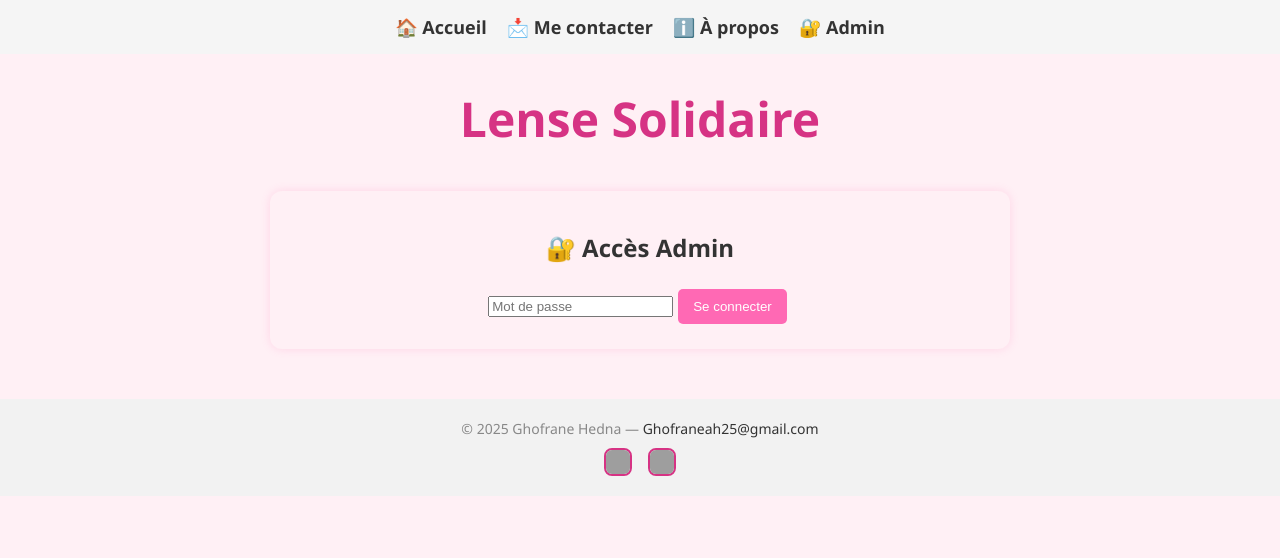
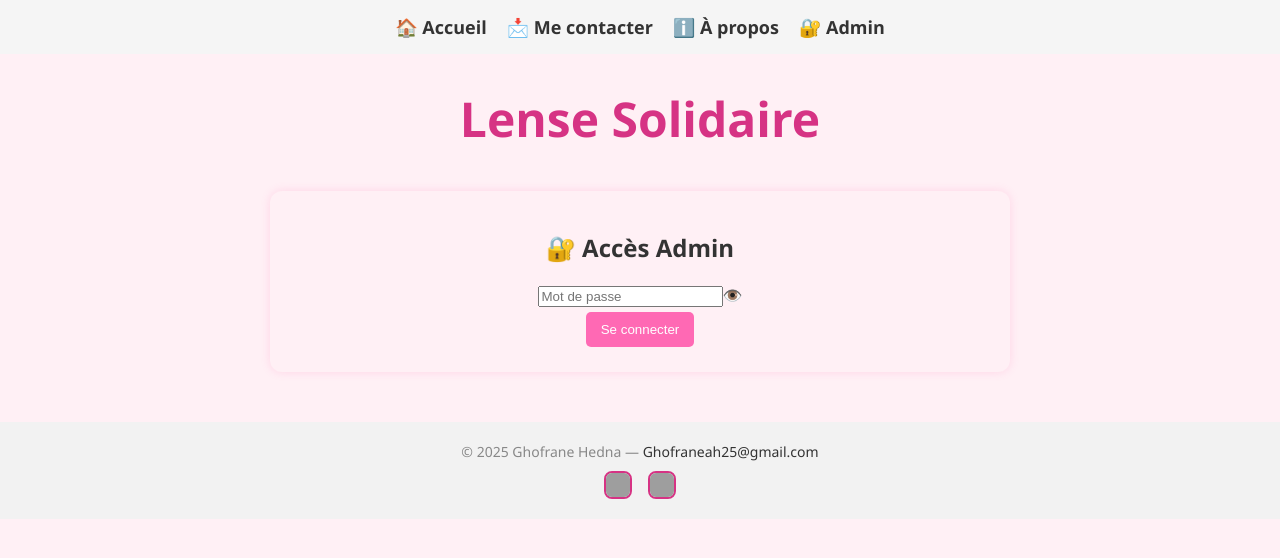
Before and after one commit to GHOFRANE-AH/projet1, a React (Create React App) app in the folder frontend/: page /admin in a window 1280 px wide. Shown: the top 558 px of the page. Built offline with nearby package versions, Linux system fonts and the light colour scheme; grey boxes are pictures that could not be loaded; what @tensorflow/tfjs would draw is missing.

Commit message:
admin oeil mt pass

```diff
--- a/frontend/src/pages/Admin.js
+++ b/frontend/src/pages/Admin.js
@@ -5,6 +5,7 @@ import './Admin.css';
 const Admin = () => {
   const [accessGranted, setAccessGranted] = useState(false);
   const [password, setPassword] = useState('');
+  const [showPassword, setShowPassword] = useState(false);
   const [formData, setFormData] = useState({
     name: '',
     size: 'petit',
@@ -13,7 +14,6 @@ const Admin = () => {
   });
   const [rules, setRules] = useState([]);
 
-  // 🔐 Connexion avec mot de passe
   const handleLogin = async () => {
     try {
       const res = await axios.post(`${process.env.REACT_APP_API_URL}/admin/login`, { password });
@@ -28,7 +28,6 @@ const Admin = () => {
     }
   };
 
-  // 📦 Récupération des règles
   const fetchRules = async () => {
     try {
       const res = await axios.get(`${process.env.REACT_APP_API_URL}/api/objects`);
@@ -38,7 +37,6 @@ const Admin = () => {
     }
   };
 
-  // 📝 Enregistrement d'une nouvelle règle
   const handleSubmit = async (e) => {
     e.preventDefault();
     try {
@@ -55,7 +53,6 @@ const Admin = () => {
     }
   };
 
-  // 🗑️ Suppression d'une règle
   const handleDelete = async (id) => {
     try {
       await axios.delete(`${process.env.REACT_APP_API_URL}/api/objects/${id}`);
@@ -65,23 +62,26 @@ const Admin = () => {
     }
   };
 
-  // 🔓 Interface de connexion
   if (!accessGranted) {
     return (
       <div className="container">
         <h2>🔐 Accès Admin</h2>
-        <input
-          type="password"
-          placeholder="Mot de passe"
-          value={password}
-          onChange={(e) => setPassword(e.target.value)}
-        />
+        <div className="password-wrapper">
+          <input
+            type={showPassword ? 'text' : 'password'}
+            placeholder="Mot de passe"
+            value={password}
+            onChange={(e) => setPassword(e.target.value)}
+          />
+          <span onClick={() => setShowPassword(!showPassword)}>
+            {showPassword ? '🙈' : '👁️'}
+          </span>
+        </div>
         <button onClick={handleLogin}>Se connecter</button>
       </div>
     );
   }
 
-  // ✅ Interface admin après connexion
   return (
     <div className="container">
       <h2>📋 Ajouter une règle de prix</h2>
```
Also changed, not shown: 1 other file (tests, documents, lock files or other folders).
